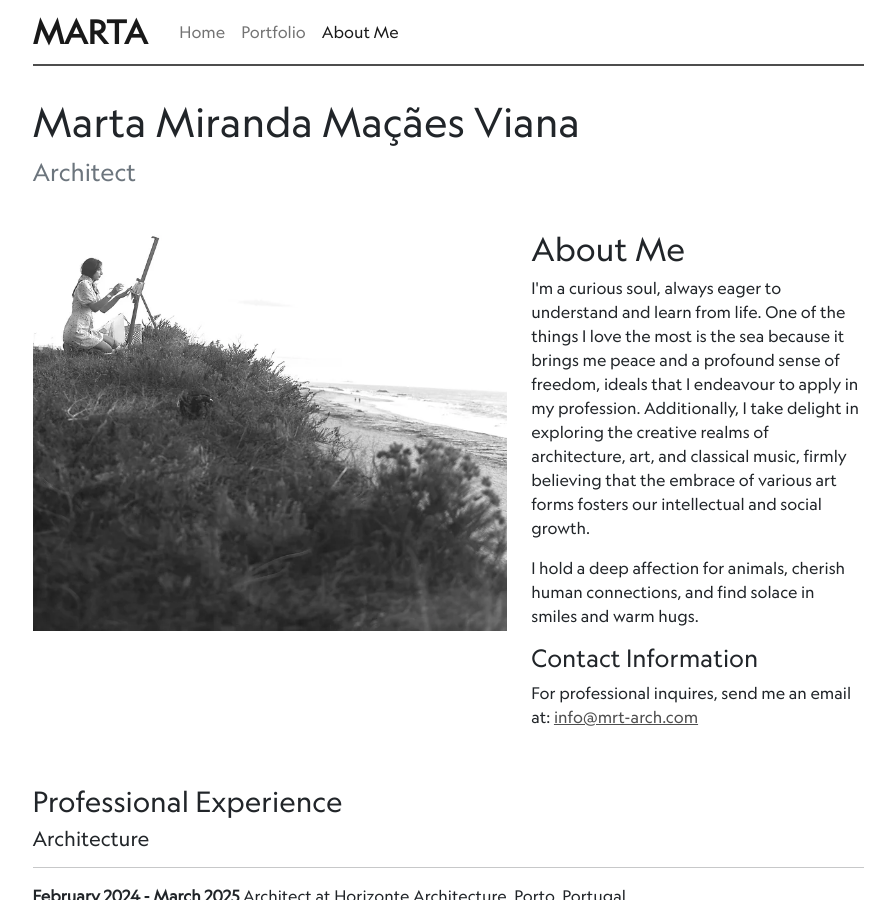
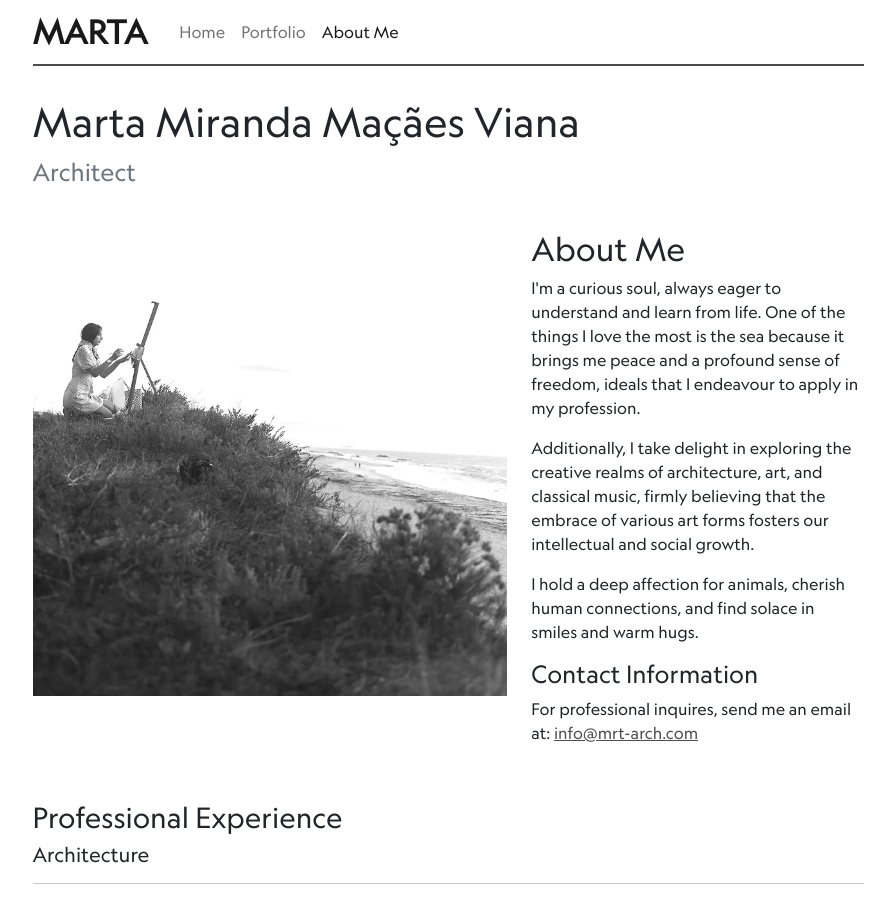
Before and after one commit to martagaiaoviana/martagaiaoviana.github.io, a Jekyll site: the page built from about.md, in a window 1280 px wide and 900 px high. Shown: the whole window, without its empty margins (192-1087 px from the left). Built offline with Jekyll 4.4.1, drawn with Linux system fonts in a browser that asks for light colours.

Commit message:
Update about.md
update spaces

```diff
--- a/about.md
+++ b/about.md
@@ -5,20 +5,32 @@
 permalink: /about/
 ---
 
-<div class="row pt-3 ">
-    <div class="col-lg-7">
-        <img src="{{site.baseurl}}/assets/images/marta_on_the_beach.webp" class="img-fluid" style="object-fit: contain;" alt="me on the beach">
+<div class="row pt-3 align-items-stretch">
+  <div class="col-lg-7">
+    <img src="{{site.baseurl}}/assets/images/marta_on_the_beach.webp"
+         class="img-fluid h-100"
+         style="object-fit: contain;"
+         alt="me on the beach">
+  </div>
+
+  <div class="col-lg-5 d-flex flex-column justify-content-between">
+    <div>
+      <h2>About Me</h2>
+      <p>I'm a curious soul, always eager to understand and learn from life. One of the things I love the most is the sea because it brings me peace and a profound sense of freedom, ideals that I endeavour to apply in my profession.</p>
+      <p>Additionally, I take delight in exploring the creative realms of architecture, art, and classical music, firmly believing that the embrace of various art forms fosters our intellectual and social growth.</p>
+      <p>I hold a deep affection for animals, cherish human connections, and find solace in smiles and warm hugs.</p>
     </div>
-    <div class="col-lg-5">
-        <h2> About Me </h2>
-        <p>I'm a curious soul, always eager to understand and learn from life. One of the things I love the most is the sea because it brings me peace and a profound sense of freedom, ideals that I endeavour to apply in my profession. Additionally, I take delight in exploring the creative realms of architecture, art, and classical music, firmly believing that the embrace of various art forms fosters our intellectual and social growth.</p>
-        <p>I hold a deep affection for animals, cherish human connections, and find solace in smiles and warm hugs.</p>
-        <h4> Contact Information </h4>
-        <p>
-        For professional inquires, send me an email at: <a href="mailto:{{ site.footer-links.email }}">{{ site.footer-links.email }}</a>
-        </p>
+
+    <div>
+      <h4>Contact Information</h4>
+      <p>
+        For professional inquires, send me an email at:
+        <a href="mailto:{{ site.footer-links.email }}">{{ site.footer-links.email }}</a>
+      </p>
     </div>
+  </div>
 </div>
+
 
 <br/>
 
```
